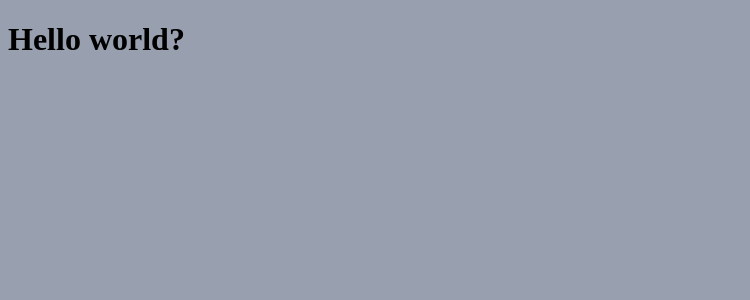
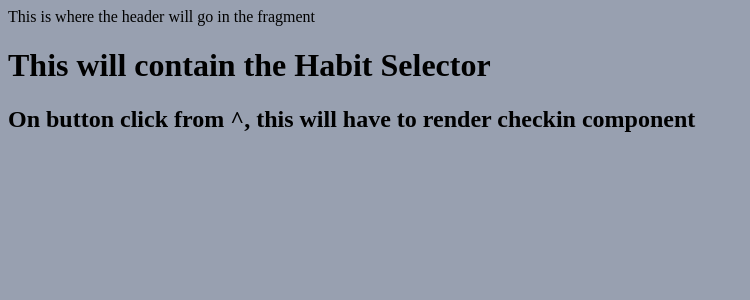
Before and after one commit to quittersarewinners/Quitr, a React app: page / in a window 1280 px wide. Shown: the top 300 px of the page, without its empty margins (0-750 px from the left). Built offline with nearby package versions, Linux system fonts and the light colour scheme.

Commit message:
New bg div for Rhea

```diff
--- a/client/App.js
+++ b/client/App.js
@@ -7,14 +7,19 @@ import { Route, Routes } from 'react-router-dom';
 const App = () => {
     //what hooks will we need?
     return (
-        <Routes>
-            <Route path='/' element={
+        <div className="forBG">
             <>
-            <h1>Hello world?</h1>
-
+            <div className="headertest">This is where the header will go in the fragment</div>
+            <Routes>
+                <Route path='/' element={
+                    <>
+                        <h1>This will contain the Habit Selector</h1>
+                        <h2>On button click from ^, this will have to render checkin component</h2>
+                    </>
+                } />
+            </Routes>
             </>
-            } />
-        </Routes>
+        </div>
     )
 }
 
```
